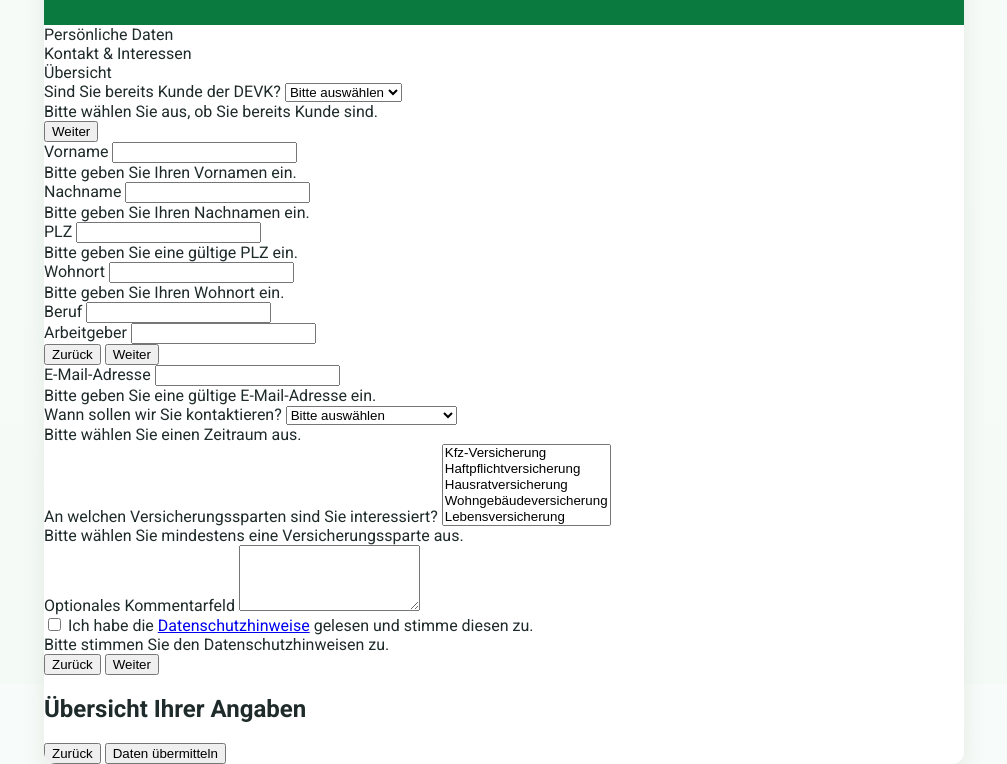
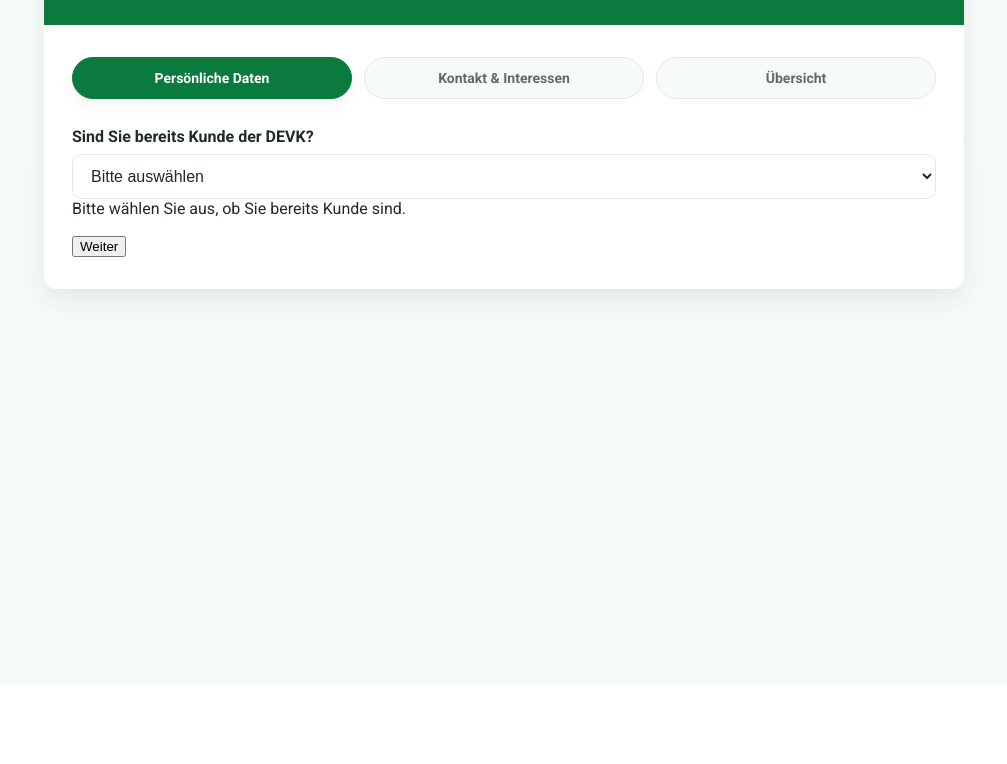
Before and after one commit to farhatamannaislam/devk-callback-form, a website: page index.html in a window 1280 px wide. Shown: the part 116-880 px from the top of the page, without its empty margins (136-1143 px from the left). After the commit the page ends 800 px from the top, so only its background shows below. Drawn offline with Linux system fonts and the light colour scheme.

Commit message:
Add: Form and Sections Stye

```diff
--- a/style.css
+++ b/style.css
@@ -34,3 +34,39 @@
 }
 .logo{ font-weight:800; letter-spacing:.5px; font-size:26px; margin-bottom:6px }
 h1{ font-weight:700; margin:0; font-size:22px }
+
+/* ===== Form Card ===== */
+.form-container{ padding:32px 28px }
+
+/* ===== Progress ===== */
+.progress-bar{ display:flex; align-items:center; gap:12px; margin-bottom:28px }
+.progress-step{
+  flex:1; text-align:center; font-weight:600; font-size:14px;
+  color:var(--devk-muted); position:relative; padding:12px 8px;
+  background:#f6faf8; border:1px solid var(--devk-border);
+  border-radius:999px;
+}
+.progress-step.active{
+  color:#fff; background: var(--devk-green);
+  border-color: var(--devk-green); box-shadow: var(--shadow-sm);
+}
+
+/* ===== Sections ===== */
+.form-section{ display:none; animation:fade .18s ease-in }
+.form-section.active{ display:block }
+@keyframes fade{ from{opacity:.6; transform:translateY(2px)} to{opacity:1; transform:none} }
+
+.form-group{ margin-bottom:18px }
+label{
+  display:block; margin-bottom:8px; font-weight:600; color:var(--devk-text)
+}
+input,select,textarea{
+  width:100%; padding:12px 14px; font-size:16px;
+  border:1px solid var(--devk-border); border-radius:10px;
+  background:#fff; color:var(--devk-text); transition:border .15s, box-shadow .15s, background .15s;
+}
+input:focus,select:focus,textarea:focus{
+  outline:none; border-color: var(--devk-green);
+  box-shadow:0 0 0 3px rgba(11,122,62,.15);
+  background:#fff;
+}
```
